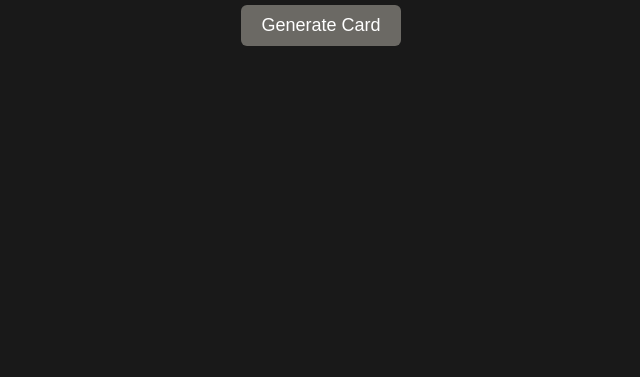
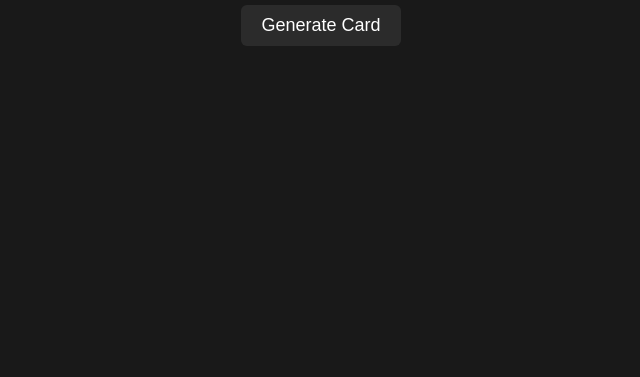
Before and after one commit to sofeyahamira/card-generator, a plain HTML site: page index.html in a window 1280 px wide. Shown: the part 423-800 px from the top of the page, without its empty margins (319-959 px from the left). Drawn offline with Linux system fonts and the light colour scheme.

Commit message:
Change button color

```diff
--- a/index.html
+++ b/index.html
@@ -27,7 +27,7 @@
       padding: 10px 20px;
       border-radius: 6px;
       border: none;
-      background-color: #6b6964;
+      background-color: #2b2b2b;
       color: #fff;
       cursor: pointer;
       transition: background-color 0.3s ease;
```
